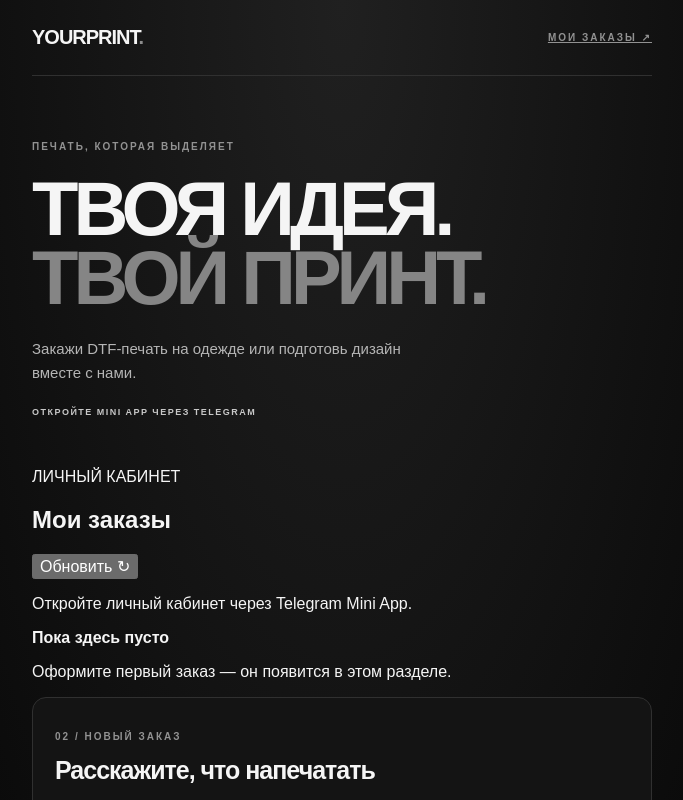
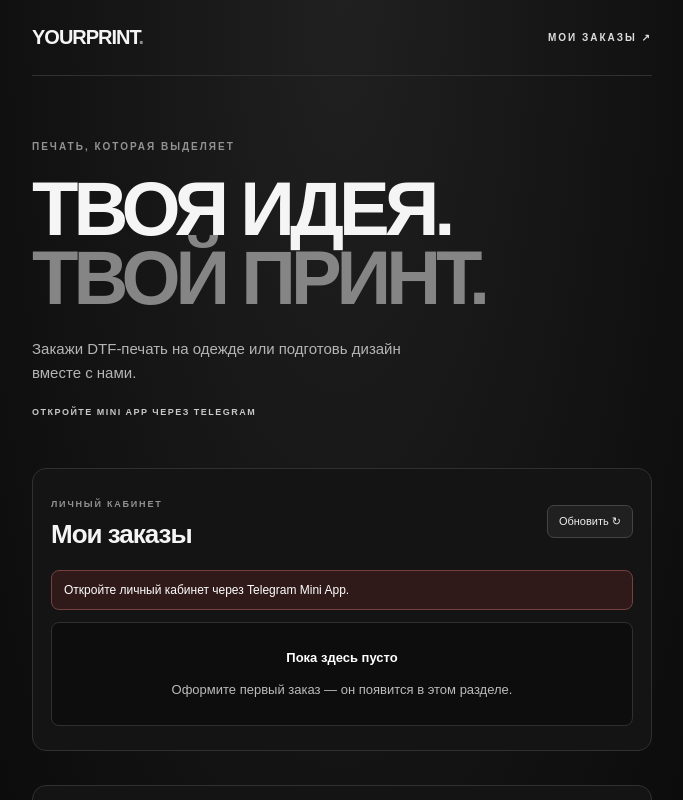
Before and after one commit to adadd89-sys/YOURPRINT-, a Next.js app in the folder apps/web/: page / in a window 1280 px wide. Shown: the top 800 px of the page, without its empty margins (298-981 px from the left). Built offline with nearby package versions, Linux system fonts and the light colour scheme.

Commit message:
Style customer account and order history

```diff
--- a/apps/web/app/globals.css
+++ b/apps/web/app/globals.css
@@ -375,3 +375,131 @@ footer {
   font-size: 12px;
 }
 .admin-files p { margin: 8px 0 0; font-size: 11px; }
+
+
+/* Customer account */
+.account-nav { color: #ddd; text-decoration: none; }
+.customer-account {
+  margin: 0 0 34px;
+  padding: 24px 18px;
+  background: #141414;
+  border: 1px solid var(--line);
+  border-radius: 14px;
+}
+.account-heading {
+  display: flex;
+  align-items: center;
+  justify-content: space-between;
+  gap: 12px;
+  margin-bottom: 20px;
+}
+.account-kicker {
+  color: var(--muted);
+  font-size: 9px;
+  font-weight: 800;
+  letter-spacing: 1.8px;
+}
+.account-heading h2 { margin: 8px 0 0; font-size: 26px; letter-spacing: -1px; }
+.account-refresh {
+  padding: 9px 11px;
+  color: #eee;
+  background: #202020;
+  border: 1px solid #444;
+  border-radius: 7px;
+  font-size: 11px;
+  cursor: pointer;
+}
+.account-empty {
+  padding: 25px 12px;
+  text-align: center;
+  color: #bbb;
+  background: #0d0d0d;
+  border: 1px solid var(--line);
+  border-radius: 8px;
+  font-size: 13px;
+  line-height: 1.5;
+}
+.account-empty strong { color: #fff; }
+.account-empty p { margin-bottom: 0; }
+.account-error {
+  padding: 12px;
+  color: #fff;
+  background: #301919;
+  border: 1px solid #754040;
+  border-radius: 8px;
+  font-size: 12px;
+}
+.account-layout { display: grid; gap: 12px; }
+.account-list { display: grid; gap: 7px; max-height: 250px; overflow-y: auto; }
+.account-order {
+  display: grid;
+  gap: 8px;
+  padding: 12px;
+  text-align: left;
+  color: #eee;
+  background: #0d0d0d;
+  border: 1px solid var(--line);
+  border-radius: 8px;
+  cursor: pointer;
+}
+.account-order.active { border-color: #ddd; background: #202020; }
+.account-order-top, .account-order-bottom {
+  display: flex;
+  justify-content: space-between;
+  align-items: center;
+  gap: 8px;
+}
+.account-order-top strong { font-size: 12px; }
+.account-order-top small, .account-order-bottom span { color: var(--muted); font-size: 10px; }
+.account-order-bottom b { color: #eee; font-size: 10px; white-space: nowrap; }
+.account-detail {
+  padding: 16px;
+  background: #0d0d0d;
+  border: 1px solid var(--line);
+  border-radius: 9px;
+}
+.account-detail-top { display: flex; justify-content: space-between; align-items: center; }
+.account-detail h3 { margin: 7px 0 15px; font-size: 23px; }
+.account-detail p { color: #c6c6c6; font-size: 12px; line-height: 1.5; overflow-wrap: anywhere; }
+.account-detail p b { color: #fff; }
+.status-dot { width: 9px; height: 9px; border-radius: 50%; background: #888; }
+.status-ready, .status-completed { background: #eee; }
+.status-cancelled { background: #666; }
+.account-files {
+  display: grid;
+  gap: 7px;
+  margin: 15px 0;
+  padding: 12px;
+  border: 1px solid var(--line);
+  border-radius: 7px;
+  color: #eee;
+  font-size: 11px;
+}
+.account-files span { color: #bbb; overflow-wrap: anywhere; }
+.account-files small { color: var(--muted); line-height: 1.4; }
+.account-repeat {
+  width: 100%;
+  min-height: 46px;
+  margin-top: 10px;
+  color: #090909;
+  background: #f2f2f2;
+  border: 0;
+  border-radius: 7px;
+  font-size: 11px;
+  font-weight: 900;
+  letter-spacing: .8px;
+  cursor: pointer;
+}
+.account-repeat:disabled { opacity: .55; cursor: wait; }
+.account-history { margin-top: 20px; padding-top: 14px; border-top: 1px solid var(--line); }
+.account-history h4 { margin: 0 0 14px; font-size: 13px; }
+.account-event { display: flex; gap: 10px; padding: 0 0 13px; }
+.account-event-marker { flex: 0 0 7px; height: 7px; margin-top: 4px; border-radius: 50%; background: #aaa; }
+.account-event div { display: grid; gap: 4px; }
+.account-event b { color: #eee; font-size: 11px; }
+.account-event small { color: var(--muted); font-size: 10px; line-height: 1.4; }
+@media (max-width: 380px) {
+  .customer-account { padding: 19px 13px; }
+  .account-detail { padding: 13px; }
+  .account-order-top, .account-order-bottom { align-items: flex-start; }
+}
```
